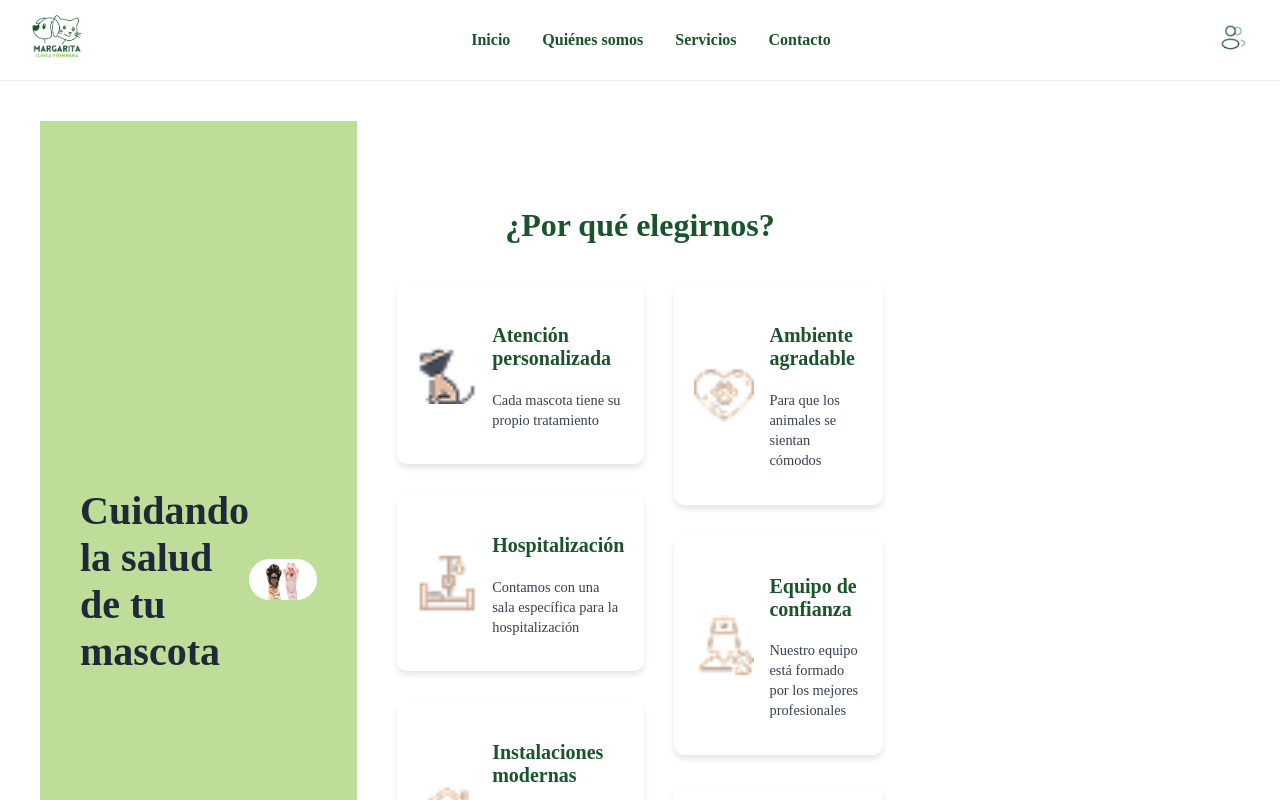
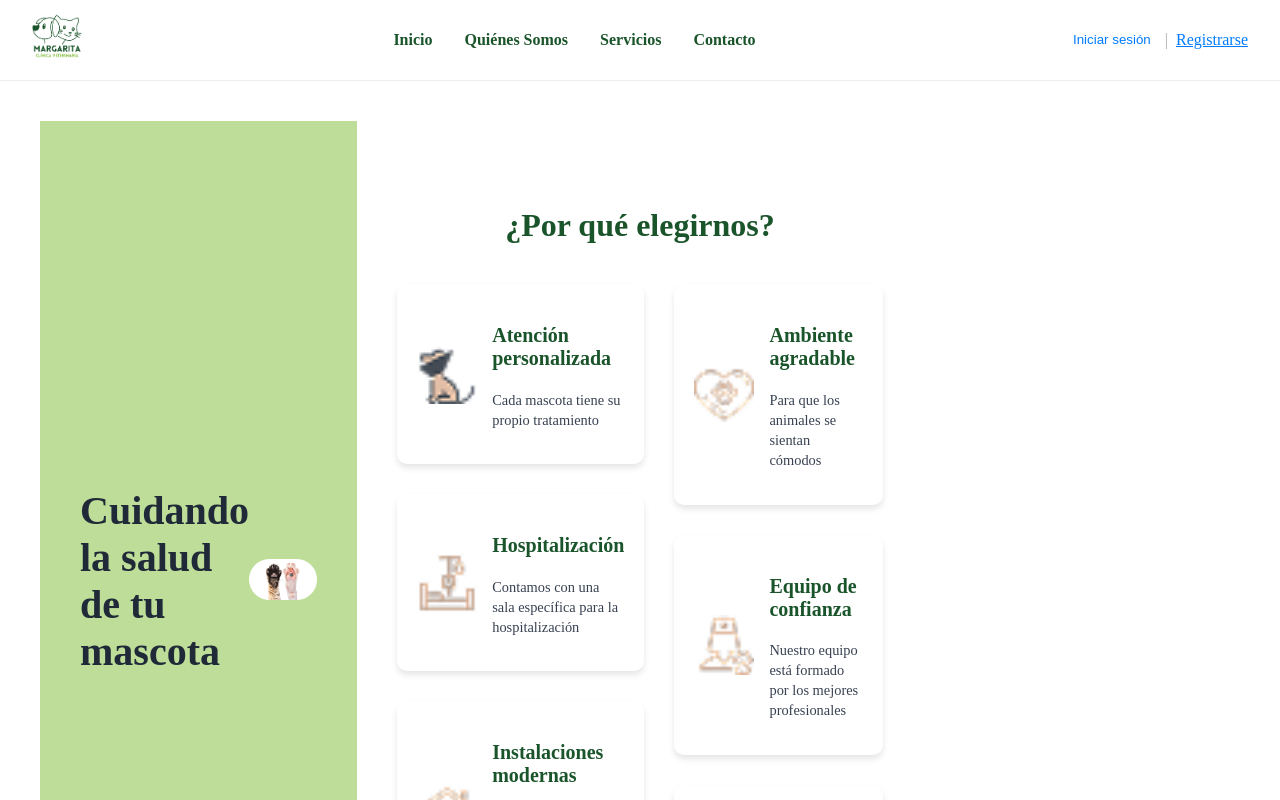
Before and after one commit to FerMarcos606/clinica-veterinaria-front, a React (Vite) app: page / in a window 1280 px wide. Shown: the top 800 px of the page. Built offline with nearby package versions, Linux system fonts and the light colour scheme; no server answers.

Commit message:
CM-77 refact: header updated

```diff
--- a/src/components/header/Header.css
+++ b/src/components/header/Header.css
@@ -75,6 +75,63 @@
     color: #1A542A;
 }
 
+.header__user-menu {
+  display: flex;
+  flex-direction: column;
+  align-items: flex-end;
+}
+
+.header__user-greeting {
+  font-weight: 500;
+  margin-bottom: 0.3rem;
+}
+
+.header__user-options {
+  display: flex;
+  gap: 0.5rem;
+}
+
+.header__user-link {
+  color: #333;
+  text-decoration: none;
+  font-size: 0.9rem;
+  transition: color 0.2s ease;
+}
+
+.header__user-link:hover {
+  color: #007bff;
+}
+
+.header__user-link--logout {
+  background: none;
+  border: none;
+  cursor: pointer;
+  color: #d33;
+  font-size: 0.9rem;
+  padding: 0;
+}
+
+.header__auth-options {
+  display: flex;
+  align-items: center;
+  gap: 0.5rem;
+}
+
+.header__auth-link {
+  background: none;
+  border: none;
+  color: #007bff;
+  cursor: pointer;
+  font-weight: 500;
+}
+
+.header__auth-link:hover {
+  text-decoration: underline;
+}
+
+.header__auth-separator {
+  color: #aaa;
+}
 
 @media (max-width: 768px) {
     .header {
--- a/src/components/header/Header.jsx
+++ b/src/components/header/Header.jsx
@@ -4,61 +4,94 @@ import iconInicioSesion from "../../assets/icons/IconInicioSesion.png";
 import "./Header.css";
 import LoginModal from "../login_modal/LoginModal";
 import { useAuth } from "../../context/AuthContext";
+import { Link, useNavigate } from "react-router-dom";
 
 const Header = () => {
   const [isMenuOpen, setIsMenuOpen] = useState(false);
   const [isLoginModalOpen, setLoginModalOpen] = useState(false);
-    const { isAuthenticated, logout } = useAuth();
+  const { isAuthenticated, logout, user } = useAuth();
+  const navigate = useNavigate();
 
   const openLoginModal = () => setLoginModalOpen(true);
   const closeLoginModal = () => setLoginModalOpen(false);
+
+  const handleAreaClick = () => {
+
+    if (user?.roles[0] === "ROLE_ADMIN") {
+      navigate("/admin");
+    } else {
+      navigate("/customer-area");
+    }
+  };
 
   return (
     <>
       <header className="header">
         <div className="header__logo">
+          <Link to="/">
             <img src={logo} alt="Logo Margarita" className="header__logo-image" />
+          </Link>
         </div>
 
         <nav className={`header__nav ${isMenuOpen ? "header__nav--open" : ""}`}>
           <ul className="header__list">
             <li className="header__item">
-                            <a href="#inicio" className="header__link">Inicio</a>
+              <Link to="/" className="header__link">Inicio</Link>
             </li>
             <li className="header__item">
-                            <a href="#quienes-somos" className="header__link">Quiénes somos</a>
+            <Link to="/quienes-somos" className="header__link">Quiénes Somos</Link>
             </li>
             <li className="header__item">
-                            <a href="#servicios" className="header__link">Servicios</a>
+             <Link to="/servicios" className="header__link">Servicios</Link>
             </li>
             <li className="header__item">
-                            <a href="#contacto" className="header__link">Contacto</a>
+            <Link to="/contacto" className="header__link">Contacto</Link>
             </li>
           </ul>
         </nav>
 
         <div className="header__login">
           {isAuthenticated ? (
-                        <button onClick={logout} className="header__login-button">
-                            Cerrar Sesión
+            <div className="header__user-menu">
+              <span className="header__user-greeting">
+                Hola, <strong>{user?.name || "Usuario"}</strong>
+              </span>
+              <div className="header__user-options">
+                <button onClick={handleAreaClick} className="header__user-link">
+                  Área personal
                 </button>
+                <span>|</span>
+                <button
+                  onClick={logout}
+                  className="header__user-link header__user-link--logout"
+                >
+                  Cerrar sesión
+                </button>
+              </div>
+            </div>
           ) : (
-                        <button onClick={openLoginModal} className="header__login-button">
-                            <img src={iconInicioSesion} alt="Iniciar sesión" className="header__login-icon" />
+            <div className="header__auth-options">
+              <button onClick={openLoginModal} className="header__auth-link">
+                Iniciar sesión
               </button>
+              <span className="header__auth-separator">|</span>
+              <Link to="/register" className="header__auth-link">
+                Registrarse
+              </Link>
+            </div>
           )}
         </div>
 
-                <button className="header__toggle" onClick={() => setIsMenuOpen(!isMenuOpen)}>
+        <button
+          className="header__toggle"
+          onClick={() => setIsMenuOpen(!isMenuOpen)}
+        >
           ☰
         </button>
       </header>
 
       {!isAuthenticated && (
-                <LoginModal
-                    isOpen={isLoginModalOpen}
-                    onClose={closeLoginModal}
-                />
+        <LoginModal isOpen={isLoginModalOpen} onClose={closeLoginModal} />
       )}
     </>
   );
```
Lines whose indentation alone changed are shown as unchanged.
